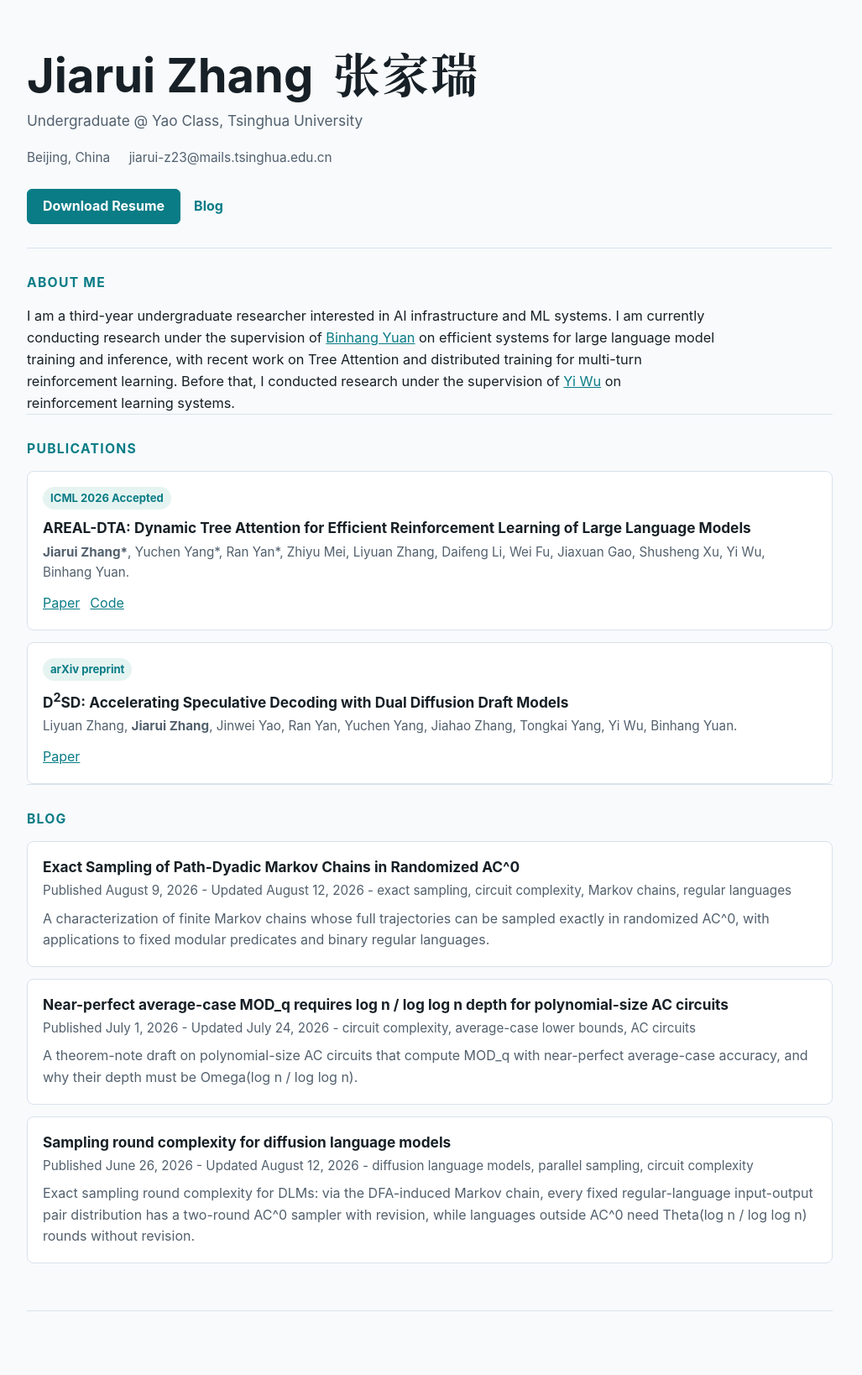
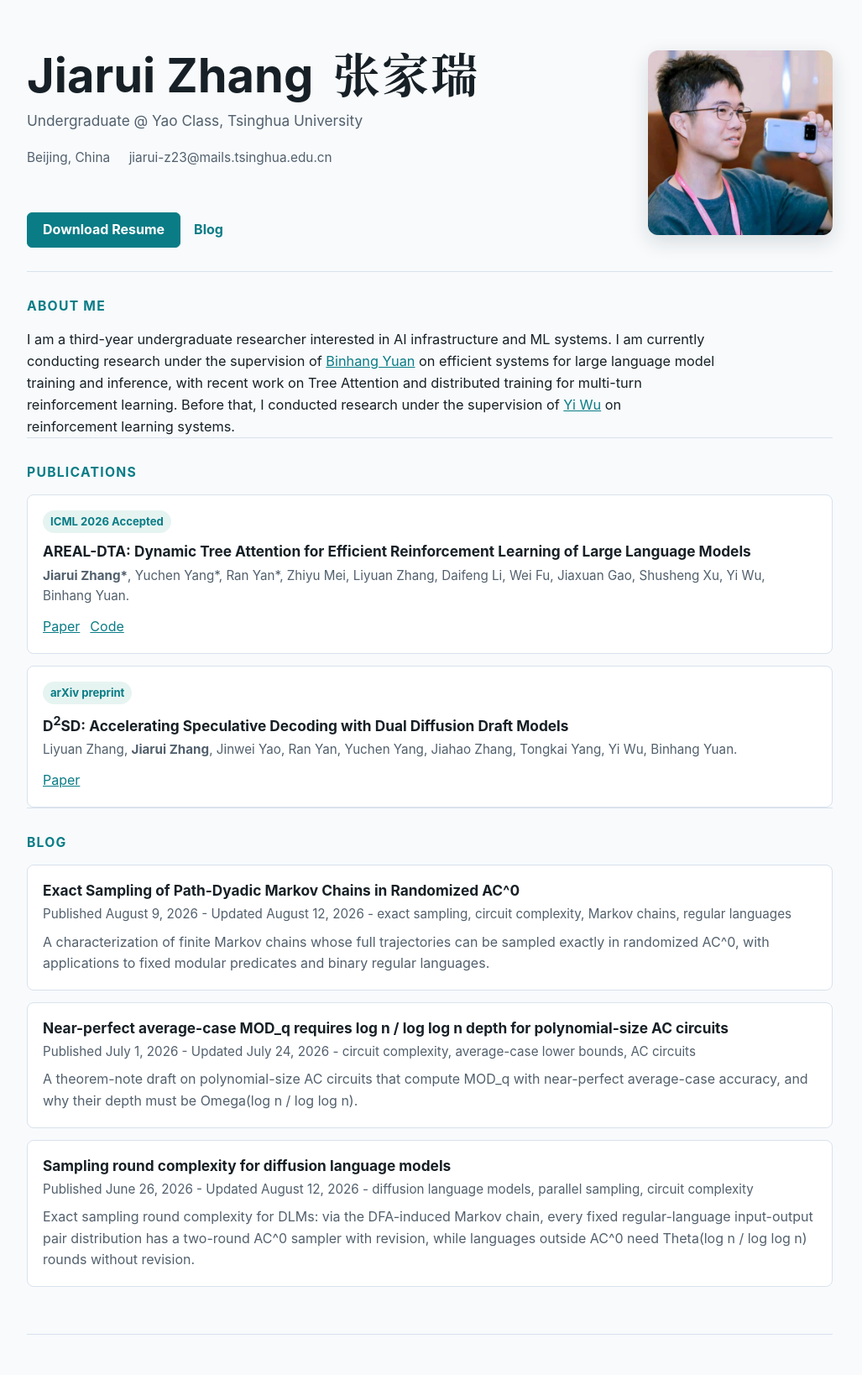
Before and after one commit to ezoicoder/ezoicoder.github.io, a Jekyll site: the page built from index.md, in a window 1280 px wide. Shown: the whole page at 84% size, without its empty margins (128-1155 px from the left). Built offline with Jekyll 4.4.1, drawn with Linux system fonts in a browser that asks for light colours; before the commit the page ends 1610 px from its top, so only the background shows below that.

Commit message:
Add portrait photo to homepage header

```diff
--- a/assets/css/site.css
+++ b/assets/css/site.css
@@ -47,6 +47,16 @@ h1 {
 .home-title {
   font-size: clamp(2.1rem, 5vw, 3.5rem);
   line-height: 1.08;
+}
+
+.portrait {
+  display: block;
+  float: right;
+  width: min(220px, 34vw);
+  height: auto;
+  margin: 4px 0 20px 28px;
+  border-radius: 12px;
+  box-shadow: 0 8px 24px rgba(23, 32, 38, 0.14);
 }
 
 .name-cn {
@@ -326,6 +336,12 @@ pre {
     padding-top: 36px;
   }
 
+  .portrait {
+    float: none;
+    width: min(200px, 64vw);
+    margin: 0 auto 20px;
+  }
+
   .blog-main {
     padding-top: 32px;
   }
--- a/index.md
+++ b/index.md
@@ -2,6 +2,8 @@
 layout: home
 title: "Jiarui Zhang 张家瑞"
 ---
+
+![Jiarui Zhang]({{ '/assets/portrait.jpg' | relative_url }}){: .portrait }
 
 # Jiarui Zhang <span class="name-cn">张家瑞</span>
 {: .home-title }
```
Also changed, not shown: assets/portrait.jpg (added).
